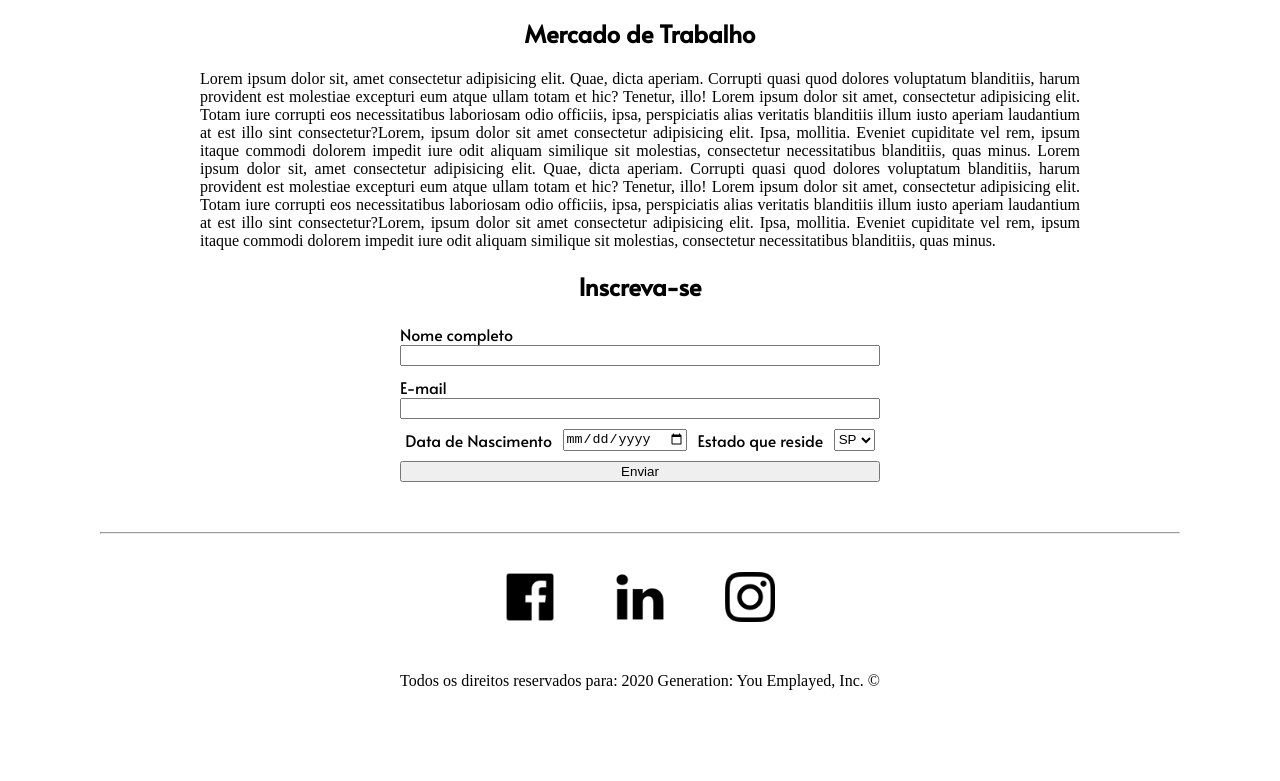
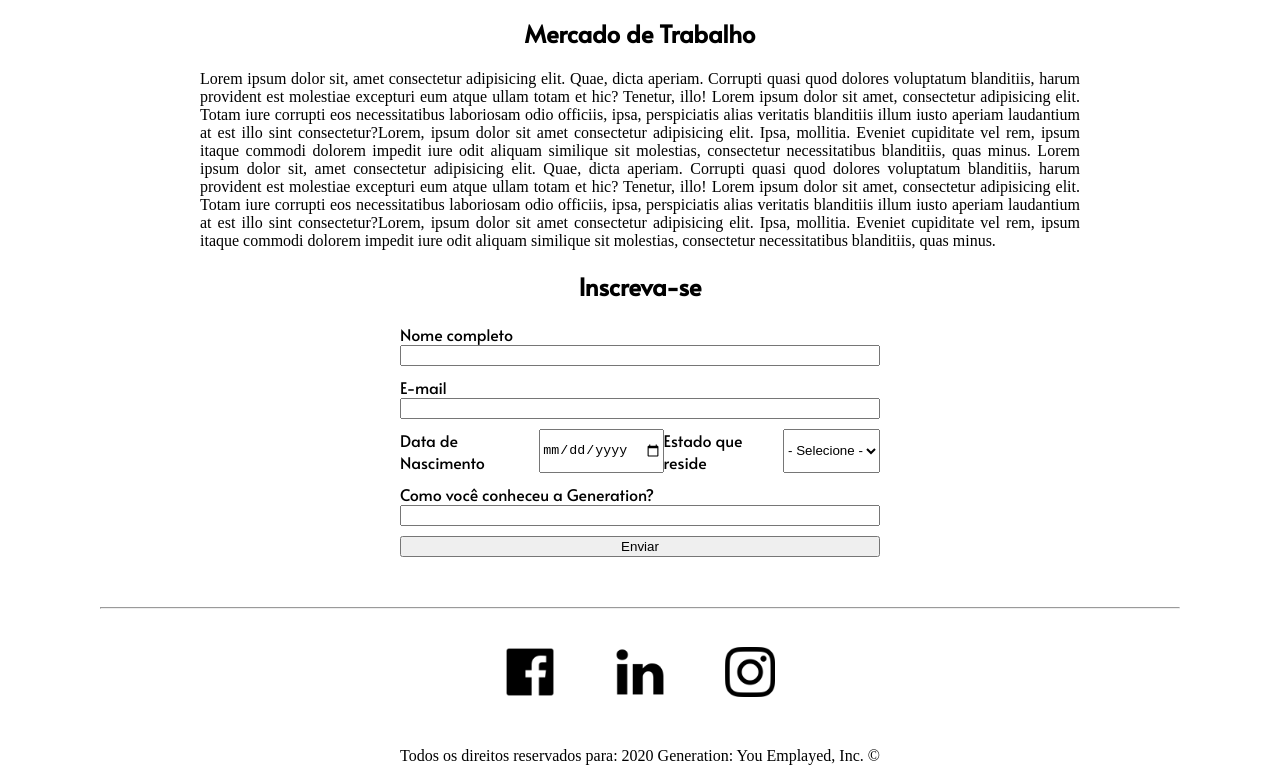
Before and after one commit to codethi/landing-page-generation, a plain HTML site: page index.html in a window 1280 px wide. Shown: the part 1111-1892 px from the top of the page. Before the commit the page ends 1817 px from the top, so only its background shows below. Drawn offline with Linux system fonts and the light colour scheme.

Commit message:
Validação do formulário adicionada, alterei o select no html e o arquivo js

```diff
--- a/assets/js/script.js
+++ b/assets/js/script.js
@@ -4,14 +4,14 @@
 
 // Verificar a distancia entre o alvo e o topo
 
-    function getScrollTopByHref(element){
+function getScrollTopByHref(element) {
    const id = element.getAttribute('href')
    return document.querySelector(id).offsetTop
 }
 
 // Animar o scroll até o alvo
 
-   function scrollToPosition(to){
+function scrollToPosition(to) {
    /*
    Caso queira o nativo do Chrome apenas
       window.scroll({
@@ -25,7 +25,7 @@
 
 // Verificar se o item foi clicado e fazer a referencia para o alvo dele
 
-   function scrollToIdOnClick(event){
+function scrollToIdOnClick(event) {
    event.preventDefault()
    const to = getScrollTopByHref(event.currentTarget) - 80
    scrollToPosition(to)
@@ -68,3 +68,18 @@ function smoothScrollTo(endX, endY, duration) {
       window.scroll(newX, newY);
    }, 1000 / 60); // 60 fps
 };
+
+
+function enviar() {
+   let nome = document.querySelector('#nome')
+   let email = document.querySelector('#email')
+   let conheceu = document.querySelector('#conheceu')
+   let data = document.querySelector('#dtNasc')
+   let estado = document.querySelector('#estado')
+
+   if (email.value.indexOf('@') == -1 || email.value.indexOf('.') == -1 || nome.value == '' || conheceu.value == '' || data.value == '' || estado.options[estado.selectedIndex].value == '') {
+      alert('Preencha todos os campos antes de enviar o formulário!')
+   } else {
+      alert('Formulário enviado com sucesso!')
+   }
+}
--- a/index.html
+++ b/index.html
@@ -161,17 +161,23 @@
 
             <label for="estado">Estado que reside</label>
             <select name="estado" id="estado">
-               <option value="">SP</option>
-               <option value="">RJ</option>
-               <option value="">BA</option>
-               <option value="">PE</option>
-               <option value="">CE</option>
-               <option value="">RS</option>
+               <option value="">- Selecione -</option>
+               <option value="SP">SP</option>
+               <option value="RJ">RJ</option>
+               <option value="BA">BA</option>
+               <option value="PE">PE</option>
+               <option value="CE">CE</option>
+               <option value="RS">RS</option>
             </select>
          </div>
 
          <div class="row">
-            <button type="submit">Enviar</button>
+            <label for="conheceu">Como você conheceu a Generation?</label>
+            <input type="text" id="conheceu">
+         </div>
+
+         <div class="row">
+            <button onclick="enviar()">Enviar</button>
          </div>
 
       </form>
```
Lines whose indentation alone changed are shown as unchanged.
